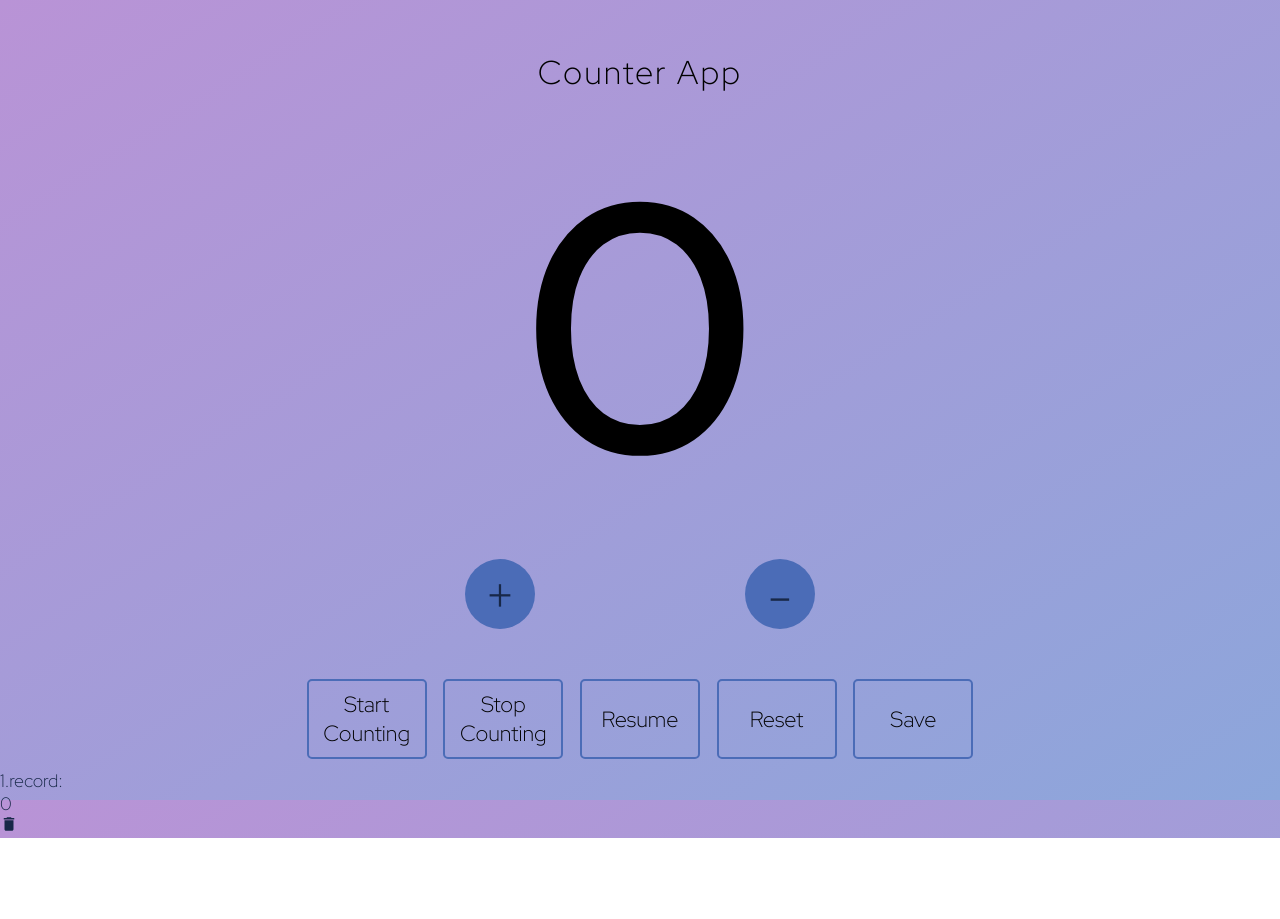
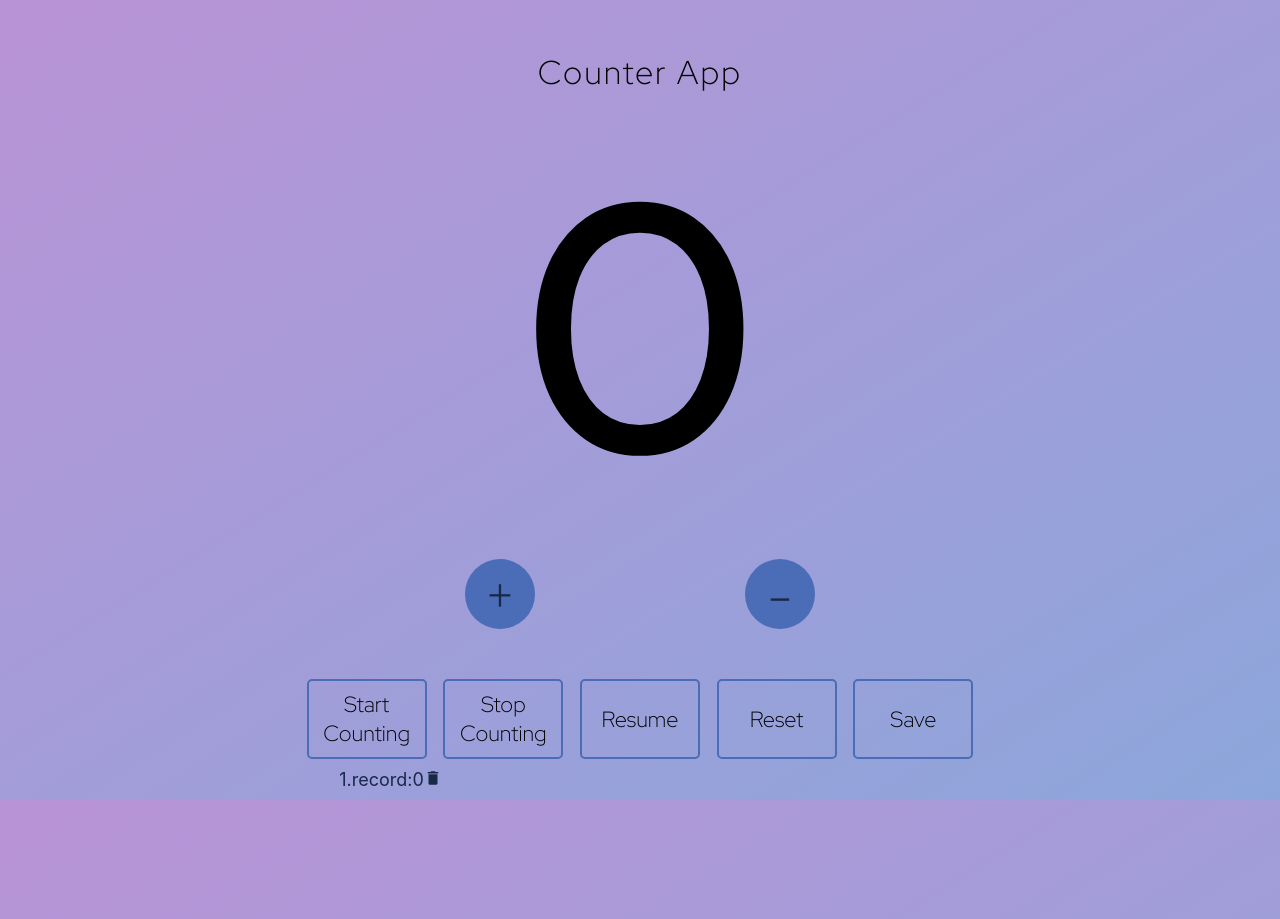
Before and after one commit to dilanunver/counter, a React (Create React App) app: page / in a window 1280 px wide. Both pictures are taken after a click on the button "Save". Before the commit the page ends 838 px from the top, so only its background shows below. Built offline with nearby package versions, Linux system fonts and the light colour scheme.

Commit message:
fixing css about records

```diff
--- a/src/App.css
+++ b/src/App.css
@@ -80,15 +80,7 @@ html {
   background-color: #386add;
   transition: all 0.5s ease-out;
 }
-.allRecords {
-  font-family: "Red Hat Display", sans-serif;
-  font-size: 18px;
-  color: #182848;
-  padding-top: 10px;
-  display: flex;
-  flex-direction: row;
-  width: 100%;
-}
+
 .records {
   display: flex;
   flex-direction: column;
--- a/src/App.js
+++ b/src/App.js
@@ -64,7 +64,19 @@ const App = () => {
 
       </div>
 
-      <div className='allRecords'>
+      <div style=
+        {{
+          fontFamily: 'Red Hat Display", sans-serif',
+          fontSize: '18px',
+          color: '#182848',
+          paddingTop: '10px',
+          display: 'flex',
+          flexDirection: 'column',
+          height: '160px',
+          width: '47vw',
+          flexWrap: 'wrap',
+          overflow: 'hidden'
+        }}>
 
         {nums.map(num => (
 
--- a/src/components/NumRecords.js
+++ b/src/components/NumRecords.js
@@ -4,40 +4,26 @@ const NumRecords = ({ message, id, MdDelete }) => {
   if (id > 6) {
     console.log('hey')
   }
-  if (id > 6) {
   return (
-      <div className='secondRow'>
-        <span className='id'>
+    <div style={{
+      display: 'flex',
+      flexDirection: 'row',
+      width: '28%',
+
+    }}>
+      <div className='id'>
         {id}.record:
-        </span>
-        <span className='message'>
+      </div>
+      <div className='message'>
         {message}
-        </span>
-        <span>
+      </div>
+      <div>
         <MdDelete />
-        </span>
       </div>
-    )
-  } else {
-    return (
-      <div className='records'>
-        <span className='id'>
-          {id}.record:
-        </span>
-        <span className='message'>
-          {message}
-        </span>
-        <span>
-          <MdDelete />
-        </span>
     </div>
   )
 }
 
 
 
-
-}
-
-
 export default NumRecords;
```
Lines whose indentation alone changed are shown as unchanged.
